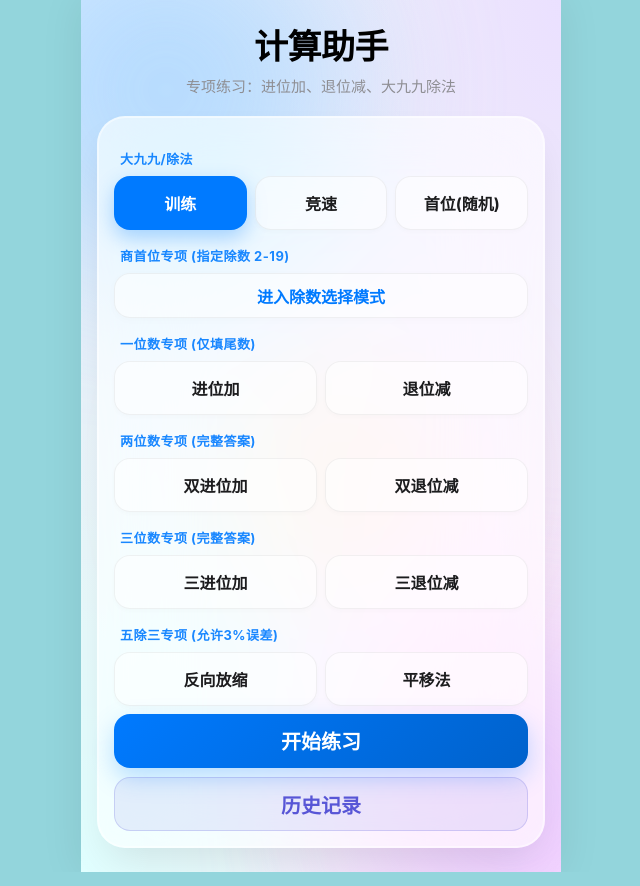
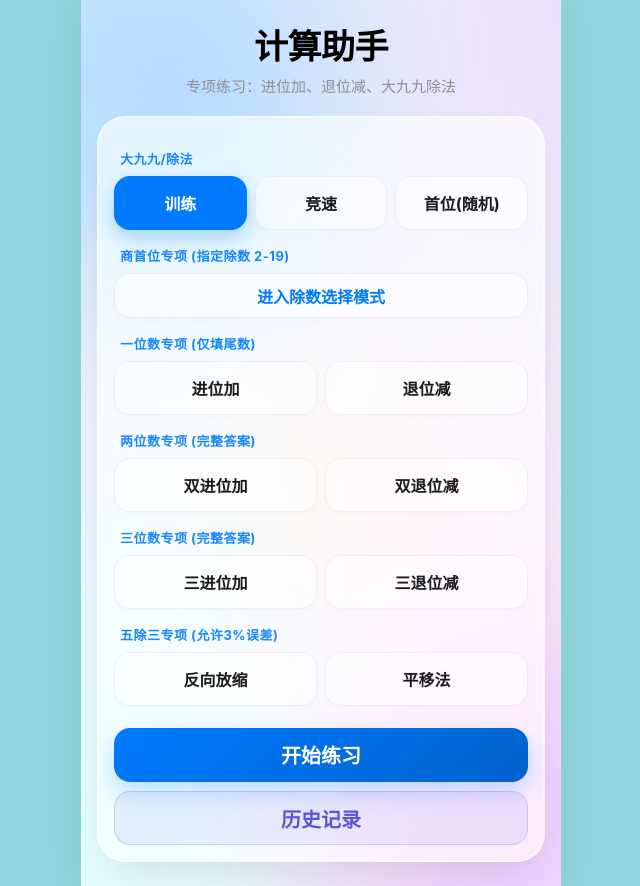
Before and after one commit to carey-hu/calculation-app, a Vue app: page / in a window 1280 px wide. Shown: the whole page, without its empty margins (319-959 px from the left). Built offline with nearby package versions, Linux system fonts and the light colour scheme; the HTML template or start-up script is replaced by a standard one.

Commit message:
Update App.vue

```diff
--- a/src/App.vue
+++ b/src/App.vue
@@ -75,7 +75,7 @@
           </div>
         </div>
 
-        <button class="btnPrimary glass-primary main-action-btn" @click="startGame">开始练习</button>
+        <button class="btnPrimary glass-primary main-action-btn homeStartBtn" @click="startGame">开始练习</button>
         <button class="btnHistory glass-btn main-action-btn" @click="openHistory">历史记录</button>
       </div>
     </div>
@@ -330,6 +330,10 @@ export default {
 </script>
 
 <style scoped>
+.homeStartBtn{
+  margin-top: 14px;  /* 你想更大就 18/20 */
+}
+
 .page {
   min-height: 100vh;
   background:
```
